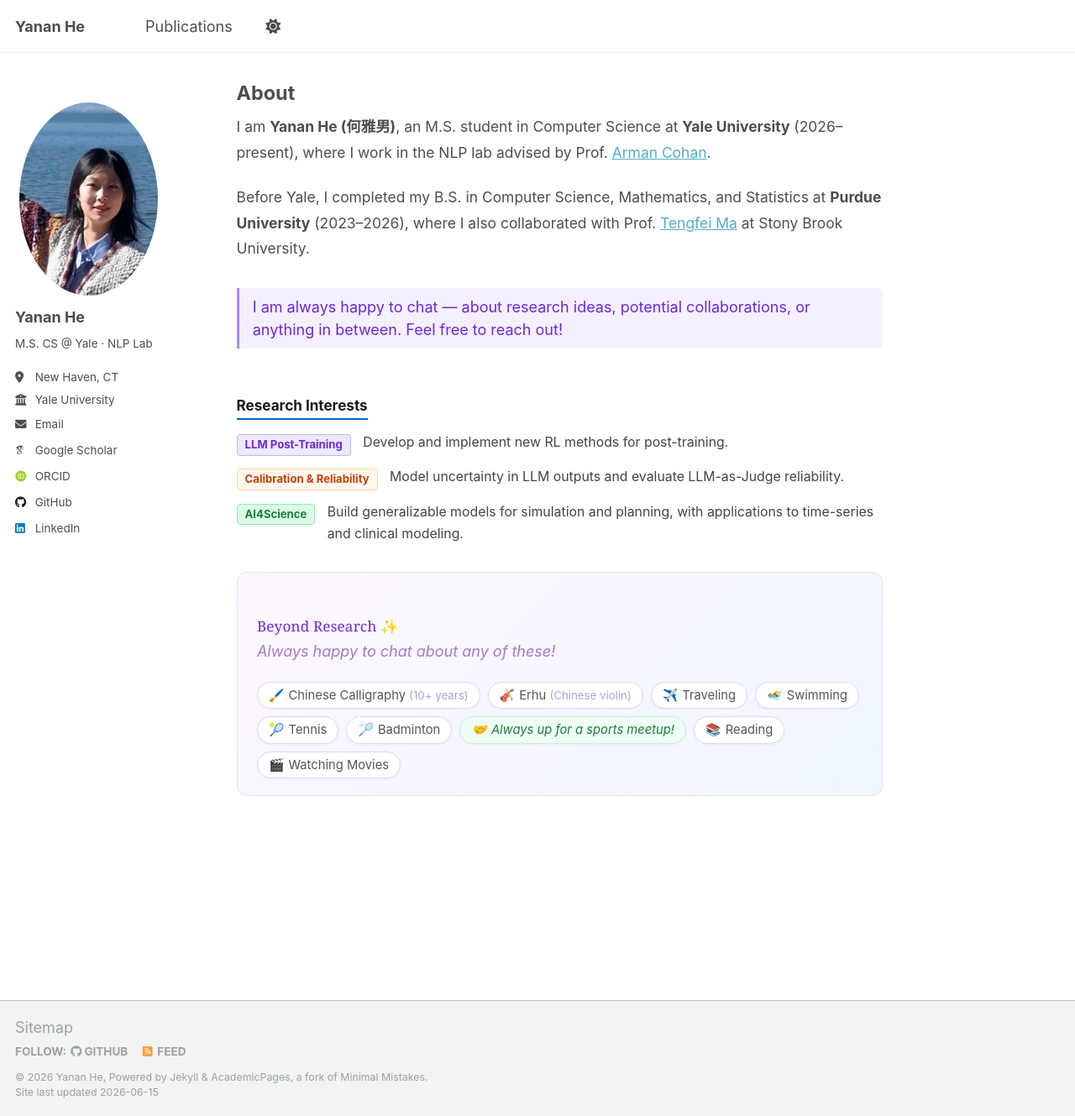
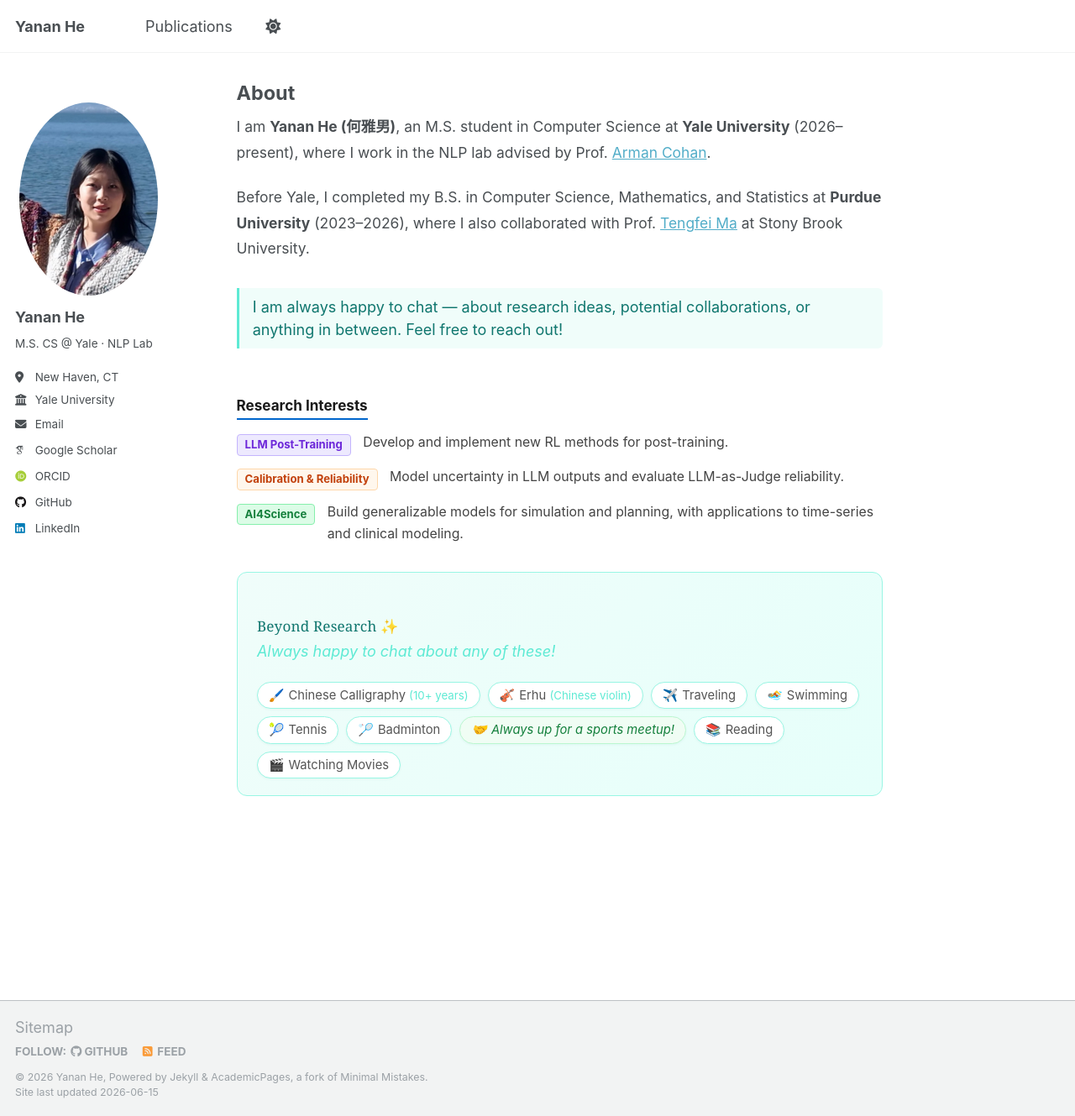
Before and after one commit to Echoo113/Echoo113.github.io, a Jekyll site: the page built from _pages/about.md, in a window 1280 px wide and 1329 px high. Shown: the whole window at 84% size. Built offline with Jekyll 4.4.1, drawn with Linux system fonts in a browser that asks for light colours; some web fonts are replaced.

Commit message:
Change both purple panels to teal
Co-Authored-By: Claude Sonnet 4.6 <noreply@anthropic.com>

```diff
--- a/assets/css/custom.css
+++ b/assets/css/custom.css
@@ -244,9 +244,9 @@
 /* Beyond Research section */
 .open-to {
   font-size: 0.88em;
-  color: #6d28d9;
-  background: #f5f0ff;
-  border-left: 3px solid #a78bfa;
+  color: #0f766e;
+  background: #f0fdfa;
+  border-left: 3px solid #5eead4;
   padding: 0.5em 0.9em;
   border-radius: 0 6px 6px 0;
   margin-bottom: 1.5em;
@@ -255,15 +255,15 @@
 .about-hobbies {
   margin-top: 1.8em;
   padding: 1.1em 1.3em;
-  background: linear-gradient(135deg, #fdf6ff 0%, #f0f7ff 100%);
-  border: 1px solid #e8dff5;
+  background: linear-gradient(135deg, #f0fdfa 0%, #e6fffa 100%);
+  border: 1px solid #99f6e4;
   border-radius: 12px;
 }
 
 .about-hobbies h3 {
   font-size: 0.95em;
   font-weight: 500;
-  color: #6d28d9;
+  color: #0f766e;
   margin-bottom: 0.3em;
   border-bottom: none;
   padding-bottom: 0;
@@ -274,7 +274,7 @@
 
 .hobby-intro {
   font-size: 0.82em;
-  color: #a07cc5;
+  color: #5eead4;
   margin: 0.2em 0 0.9em 0;
   font-style: italic;
 }
@@ -293,14 +293,14 @@
   font-weight: 400;
   color: #555;
   background: #fff;
-  border: 1px solid #e0d4f7;
+  border: 1px solid #99f6e4;
   border-radius: 20px;
   padding: 4px 13px;
-  box-shadow: 0 1px 3px rgba(109,40,217,0.06);
+  box-shadow: 0 1px 3px rgba(15,118,110,0.06);
 }
 
 .hobby-item em {
-  color: #b39ddb;
+  color: #5eead4;
   font-style: normal;
   font-size: 0.9em;
 }
```
